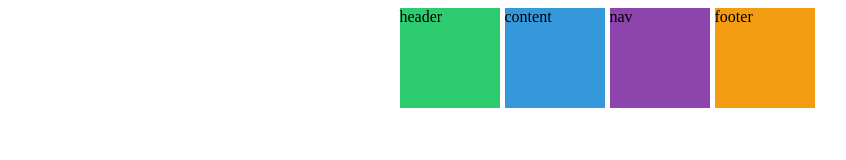
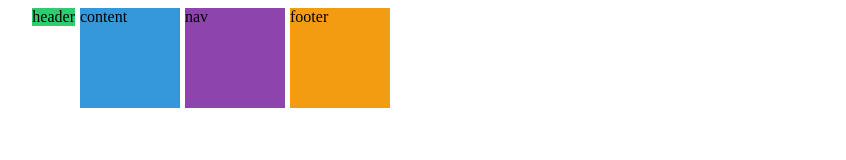
Before and after one commit to qlemql/SCSS, a plain HTML site: page index.html in a window 1280 px wide. Shown: the whole page, without its empty margins (33-879 px from the left). Drawn offline with Linux system fonts and the light colour scheme.

Commit message:
Update styles5.css
cell들을 align-self와 justify-self를 사용해서 개별적으로 사용할 수 있다.
또한 place-self로 같이 사용할 수 있다.

```diff
--- a/styles5.css
+++ b/styles5.css
@@ -4,11 +4,11 @@
   height: 50vh;
   grid-template-columns: repeat(4, 100px);
   grid-template-rows: repeat(4, 100px);
-  justify-content: center;
 }
 
 .header {
   background-color: #2ecc71;
+  place-self: start end;
 }
 
 .content {
```
